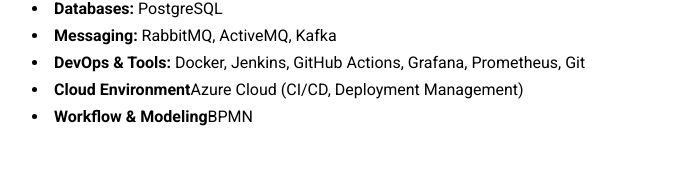
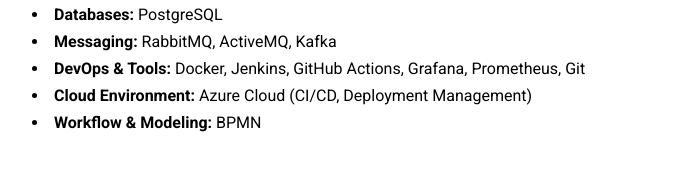
Before and after one commit to pedromlrodrigues/pedromlrodrigues.github.io, a plain HTML site: page index.html in a window 1280 px wide. Shown: the part 1997-2176 px from the top of the page, without its empty margins (16-705 px from the left). Drawn offline with Linux system fonts and the light colour scheme.

Commit message:
Fix HTML structure in About Me section

```diff
--- a/index.html
+++ b/index.html
@@ -17,10 +17,10 @@
         </p>
         <h2 class="about-font">About Me</h2>
         <div class="about-me-aspects">
-          <p>
+          <h3>
             Software Engineer with 6 years of experience specializing in the design and development of scalable backend solutions and distributed systems.
             Highly proficient in the full software development lifecycle.
-          </p>
+          </h3>
           <p>
             <b>Backend Development:</b> Expertise in Java and Spring Boot for developing high-performance microservices and RESTful APIs.
           </p>
@@ -229,8 +229,8 @@
           <li>
             <b>DevOps & Tools:</b> Docker, Jenkins, GitHub Actions, Grafana, Prometheus, Git
           </li>
-          <li><b>Cloud Environment</b>Azure Cloud (CI/CD, Deployment Management)</li>
-          <li><b>Workflow & Modeling</b>BPMN</li>
+          <li><b>Cloud Environment:</b> Azure Cloud (CI/CD, Deployment Management)</li>
+          <li><b>Workflow & Modeling:</b> BPMN</li>
         </ul>
       </section>
       <!-- Languages Section -->
```
